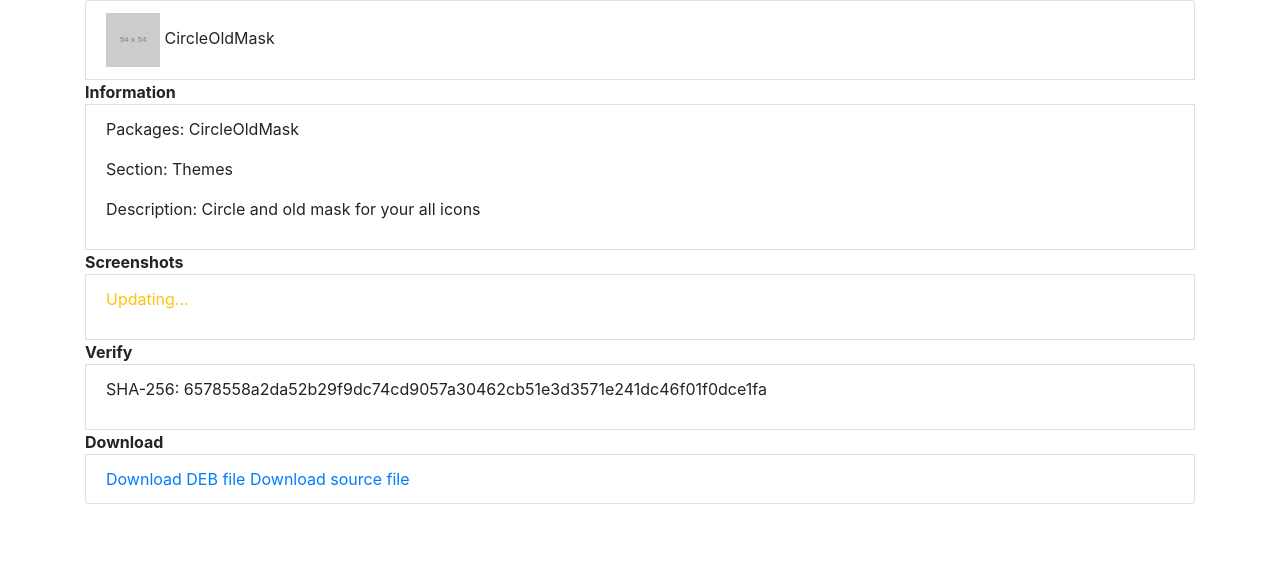
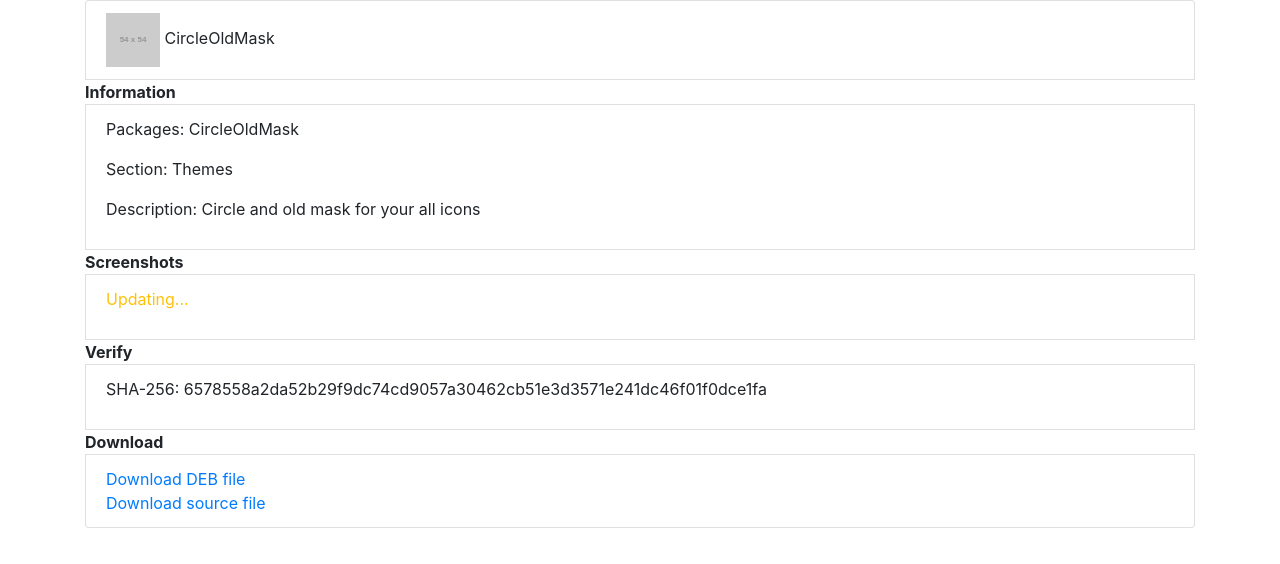
Before and after one commit to T0bySoft/t0bysoft.github.io, a plain HTML site: page packageInfo/CircleOldMask.html in a window 1280 px wide. Drawn offline with Linux system fonts and the light colour scheme; placeholder pictures from the web are drawn by us.

Commit message:
Update files

```diff
--- a/packageInfo/CircleOldMask.html
+++ b/packageInfo/CircleOldMask.html
@@ -34,7 +34,7 @@
             </li>
             <span class="font-weight-bold">Download</span>
             <li class="list-group-item">
-                <a href="../apt/debs/com.t0bysoft.circleoldmask_1.0.0_iphoneos-arm.deb" class="link">Download DEB file</a>
+                <a href="../apt/debs/com.t0bysoft.circleoldmask_1.0.0_iphoneos-arm.deb" class="link">Download DEB file</a><br />
                 <a href="../apt/source/com.t0bysoft.circleoldmask_1.0.zip" class="link">Download source file</a>
             </li>
         </ul>
```
